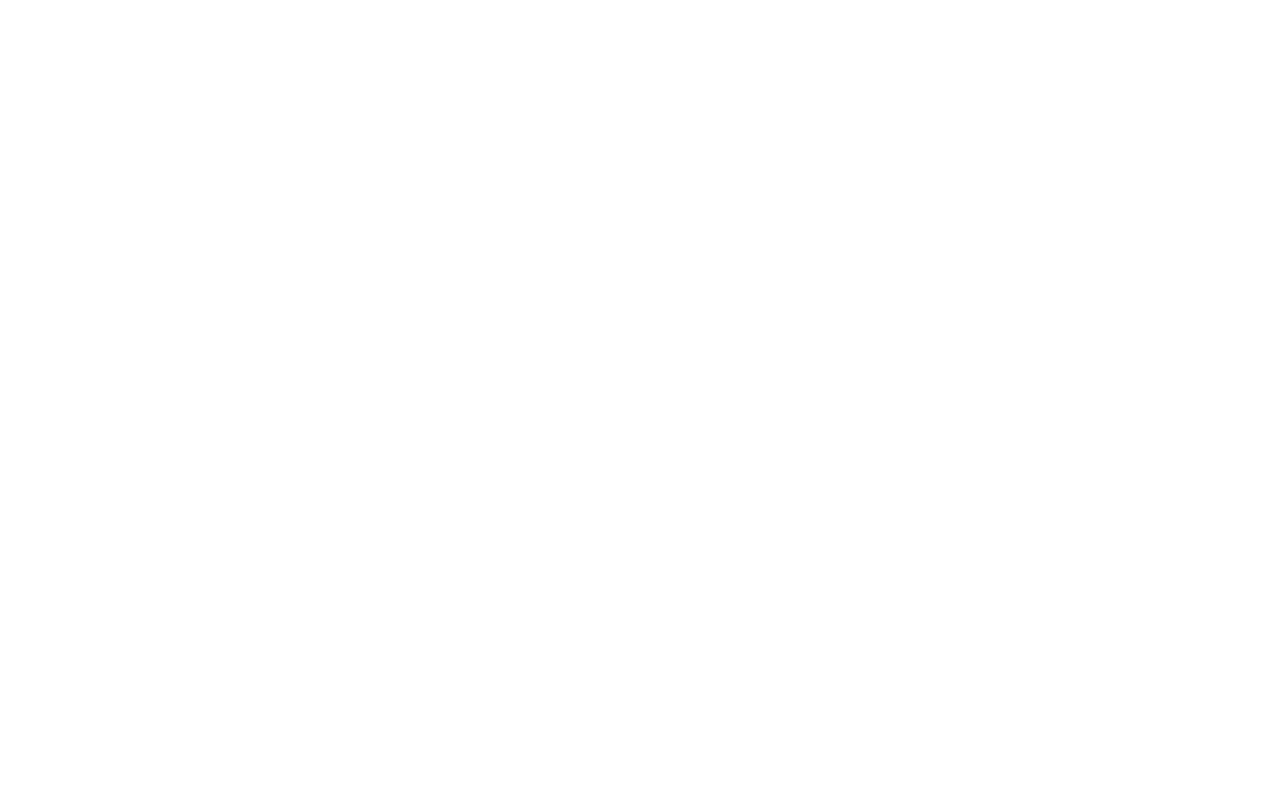
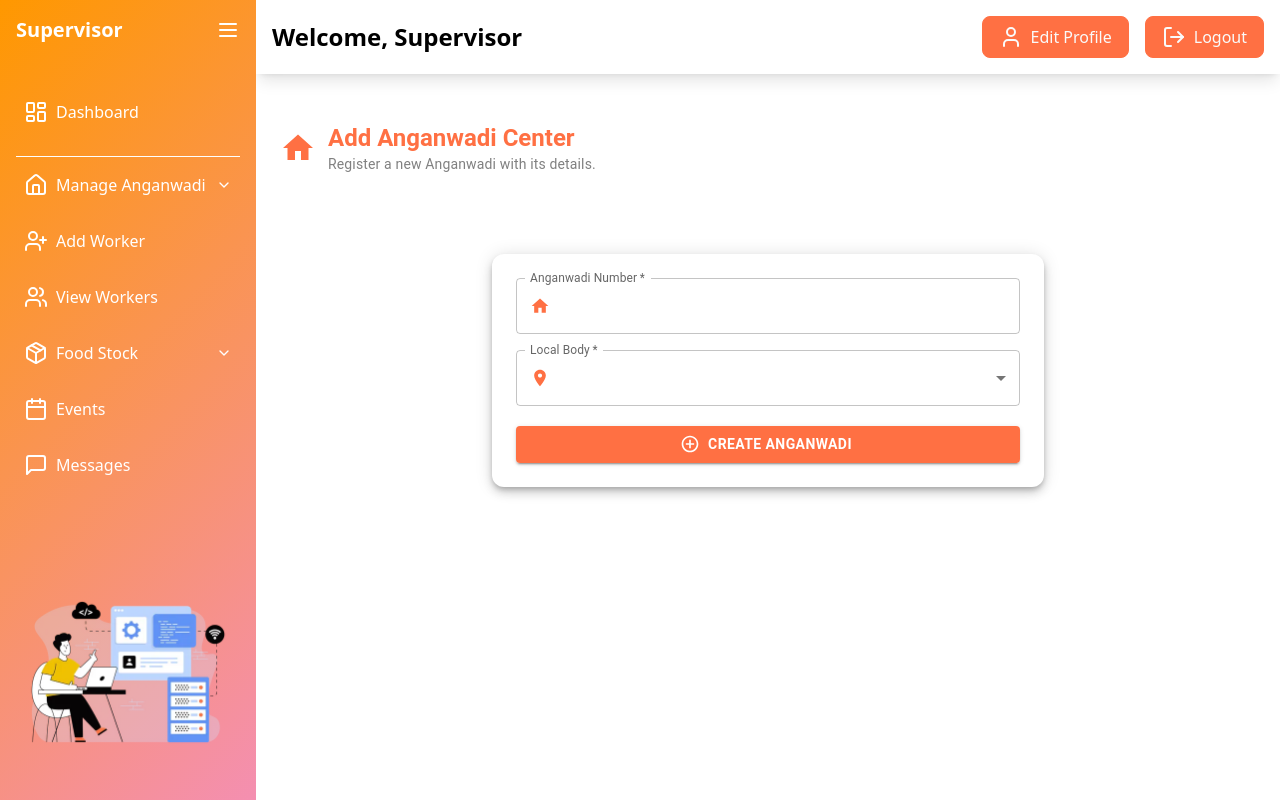
Before and after one commit to parvathy111/anganavadi-frontend, a React (Vite) app: page /addanganawadi in a window 1280 px wide. Before the commit this address had no page. Built offline with nearby package versions, Linux system fonts and the light colour scheme.

Commit message:
add anganawadi details

```diff
--- a/src/App.jsx
+++ b/src/App.jsx
@@ -31,6 +31,8 @@ import PregLactWomenList from "./pages/ViewPregLactWomen";
 import ParentList from "./pages/ViewChildList";
 import ViewOrder from "./pages/ViewOrder";
 import SupervisorViewOrder from "./pages/SupervisorViewOrder";
+import AddAnganawadi from "./pages/AddAnganawadi";
+import ViewSupervisorAnganawadi from "./pages/viewsupervisoranganawadi";
 
 
 
@@ -68,6 +70,9 @@ function App() {
 
       <Route path="/view-preg-lact-women" element={<PregLactWomenList />} />
       <Route path="/view-child-parents" element={<ParentList />} />
+
+      <Route path="/addanganawadi" element={<AddAnganawadi />} />
+      <Route path="/view-anganawadis" element={<ViewSupervisorAnganawadi />} />
       </Routes>
 
 
--- a/src/layouts/SupervisorLayout.jsx
+++ b/src/layouts/SupervisorLayout.jsx
@@ -78,13 +78,13 @@ const SupervisorLayout = ({ children }) => {
               {anganwadiDropdown && sidebarOpen && (
                 <div className="ml-6 mt-2 bg-[#ffffff22] rounded-xl shadow-md p-2 space-y-2 transition-all duration-300">
                   <a
-                    href="/add-anganwadi"
+                    href="/addanganawadi"
                     className="block px-3 py-2 text-sm rounded-lg hover:bg-[#ff6f00] hover:text-white transition-all duration-200"
                   >
                     Add Anganwadi
                   </a>
                   <a
-                    href="/view-anganwadi"
+                    href="/view-anganawadis"
                     className="block px-3 py-2 text-sm rounded-lg hover:bg-[#ff6f00] hover:text-white transition-all duration-200"
                   >
                     View Anganwadi
--- /dev/null
+++ b/src/pages/AddAnganawadi.jsx
@@ -0,0 +1,160 @@
+import React, { useState } from "react";
+import {
+  TextField,
+  Button,
+  Typography,
+  Container,
+  Snackbar,
+  Alert,
+  Box,
+  InputAdornment,
+  Paper,
+  MenuItem,
+} from "@mui/material";
+import {
+  Home as HomeIcon,
+  LocationOn as LocationIcon,
+  AddCircleOutline as AddIcon,
+} from "@mui/icons-material";
+import axios from "axios";
+import SupervisorLayout from "../layouts/SupervisorLayout";
+
+const AddAnganawadi = () => {
+  const [formData, setFormData] = useState({
+    anganwadiNo: "",
+    localBody: "",
+  });
+
+  const [open, setOpen] = useState(false);
+  const [error, setError] = useState("");
+
+  const handleChange = (e) => {
+    setFormData({ ...formData, [e.target.name]: e.target.value });
+  };
+
+  const handleSubmit = async (e) => {
+    e.preventDefault();
+    setError("");
+    try {
+      await axios.post(
+        "http://localhost:5000/anganavadi/createanganawadi",
+        formData,
+        {
+          headers: {
+            Authorization: `Bearer ${localStorage.getItem("token")}`,
+          },
+        }
+      );
+      setOpen(true);
+      setFormData({
+        anganwadiNo: "",
+        localBody: "",
+      });
+    } catch (err) {
+      setError(err.response?.data?.message || "Server error");
+    }
+  };
+
+  return (
+    <SupervisorLayout>
+      {/* Heading */}
+      <Box sx={{ mb: 10, mt: 3, display: "flex", alignItems: "center", gap: 1.5 }}>
+        <HomeIcon sx={{ fontSize: 36, color: "#ff7043" }} />
+        <div>
+          <Typography
+            variant="h5"
+            sx={{ fontWeight: "bold", color: "#ff7043" }}
+          >
+            Add Anganwadi Center
+          </Typography>
+          <Typography variant="body2" sx={{ color: "gray" }}>
+            Register a new Anganwadi with its details.
+          </Typography>
+        </div>
+      </Box>
+
+      {/* Form */}
+      <Container maxWidth="sm" sx={{ mt: 1 }}>
+        <Paper elevation={6} sx={{ p: 3, borderRadius: 3 }}>
+          {error && <Alert severity="error">{error}</Alert>}
+
+          <Box
+            component="form"
+            onSubmit={handleSubmit}
+            display="flex"
+            flexDirection="column"
+            gap={2}
+          >
+            <TextField
+              fullWidth
+              label="Anganwadi Number"
+              name="anganwadiNo"
+              value={formData.anganwadiNo}
+              onChange={handleChange}
+              required
+              InputProps={{
+                startAdornment: (
+                  <InputAdornment position="start">
+                    <HomeIcon sx={{ color: "#ff7043", fontSize: 20 }} />
+                  </InputAdornment>
+                ),
+              }}
+            />
+
+            <TextField
+              select
+              fullWidth
+              label="Local Body"
+              name="localBody"
+              value={formData.localBody}
+              onChange={handleChange}
+              required
+              InputProps={{
+                startAdornment: (
+                  <InputAdornment position="start">
+                    <LocationIcon sx={{ color: "#ff7043", fontSize: 20 }} />
+                  </InputAdornment>
+                ),
+              }}
+            >
+              <MenuItem value="Municipality">Municipality</MenuItem>
+              <MenuItem value="Panchayath">Panchayath</MenuItem>
+              <MenuItem value="Corporation">Corporation</MenuItem>
+            </TextField>
+
+            <Button
+              variant="contained"
+              type="submit"
+              size="medium"
+              startIcon={<AddIcon />}
+              sx={{
+                background: "linear-gradient(45deg, #ff7043, #ff7043)",
+                color: "#fff",
+                fontWeight: "bold",
+                mt: 0.5,
+                "&:hover": {
+                  background: "linear-gradient(45deg, #fb8c00, #ff7043)",
+                },
+              }}
+            >
+              Create Anganwadi
+            </Button>
+          </Box>
+
+          <Snackbar
+            open={open}
+            autoHideDuration={3000}
+            onClose={() => setOpen(false)}
+            anchorOrigin={{ vertical: "top", horizontal: "center" }}
+          >
+            <Alert severity="success" onClose={() => setOpen(false)}>
+              Anganwadi created successfully!
+            </Alert>
+          </Snackbar>
+        </Paper>
+      </Container>
+    </SupervisorLayout>
+  );
+};
+
+export default AddAnganawadi;
--- a/src/pages/SupervisorDashboard.jsx
+++ b/src/pages/SupervisorDashboard.jsx
@@ -53,7 +53,7 @@ export default function SupervisorDashboard() {
       title: "Anganwadi List",
       description: "View and Manage Anganawadi List.",
       icon: <Home size={32} />,
-      link: "#",
+      link: "/view-anganawadis",
     },
     {
       id: 6,
--- /dev/null
+++ b/src/pages/ViewSupervisorAnganawadi.jsx
@@ -0,0 +1,151 @@
+import { useEffect, useState } from "react";
+import axios from "axios";
+import SupervisorLayout from "../layouts/SupervisorLayout";
+import { MapPin } from "lucide-react";
+import {
+  Paper,
+  Table,
+  TableBody,
+  TableCell,
+  TableContainer,
+  TableHead,
+  TableRow,
+  CircularProgress,
+  Typography,
+  TablePagination,
+  TextField,
+  InputAdornment,
+} from "@mui/material";
+import SearchIcon from "@mui/icons-material/Search";
+import { Note } from "@mui/icons-material";
+
+export default function ViewSupervisorAnganawadi() {
+  const [anganwadis, setAnganwadis] = useState([]);
+  const [loading, setLoading] = useState(true);
+  const [searchQuery, setSearchQuery] = useState("");
+  const [page, setPage] = useState(0);
+  const [rowsPerPage, setRowsPerPage] = useState(5);
+
+  useEffect(() => {
+    fetchAnganwadis();
+  }, []);
+
+  const fetchAnganwadis = async () => {
+    try {
+      const response = await axios.get(
+        "http://localhost:5000/anganavadi/getallanganwadi",
+        {
+          headers: {
+            Authorization: `Bearer ${localStorage.getItem("token")}`,
+          },
+        }
+      );
+      setAnganwadis(response.data.data || []);
+    } catch (err) {
+      console.error("Failed to load anganwadis:", err);
+    } finally {
+      setLoading(false);
+    }
+  };
+
+  const handleChangePage = (event, newPage) => {
+    setPage(newPage);
+  };
+
+  const handleChangeRowsPerPage = (event) => {
+    setRowsPerPage(parseInt(event.target.value, 10));
+    setPage(0);
+  };
+
+  const filteredAnganwadis = anganwadis.filter((center) =>
+    center.anganwadiNo.toLowerCase().includes(searchQuery.toLowerCase())
+  );
+
+  if (loading) {
+    return (
+      <div className="flex justify-center items-center h-screen">
+        <CircularProgress />
+      </div>
+    );
+  }
+
+  return (
+    <SupervisorLayout>
+      <div className="p-6">
+        <div className="flex justify-between items-center mb-8">
+          <div>
+            <Typography
+              variant="h4"
+              align="left"
+              gutterBottom
+              className="bg-gradient-to-r from-orange-500 to-orange-600 text-transparent bg-clip-text font-bold"
+            >
+              Anganwadi Centers
+            </Typography>
+            <p className="mt-1 text-gray-500 text-sm">
+              These are the registered Anganwadi centers.
+            </p>
+          </div>
+          <TextField
+            label="Search by Number"
+            variant="outlined"
+            size="small"
+            value={searchQuery}
+            onChange={(e) => setSearchQuery(e.target.value)}
+            InputProps={{
+              startAdornment: (
+                <InputAdornment position="start">
+                  <SearchIcon color="action" />
+                </InputAdornment>
+              ),
+            }}
+          />
+        </div>
+
+        <Paper elevation={6} className="rounded-xl shadow-xl overflow-hidden">
+          <TableContainer>
+            <Table>
+              <TableHead>
+                <TableRow className="bg-gradient-to-r from-orange-400 to-orange-500">
+                  <TableCell className="text-white font-semibold w-10">
+                    #
+                  </TableCell>
+                  <TableCell className="text-white font-semibold w-32">
+                    <Note size={16} className="inline mr-2" />
+                    Anganwadi No
+                  </TableCell>
+                  <TableCell className="text-white font-semibold w-32">
+                    <MapPin size={16} className="inline mr-2" />
+                    Local Body
+                  </TableCell>
+                </TableRow>
+              </TableHead>
+
+              <TableBody>
+                {filteredAnganwadis
+                  .slice(page * rowsPerPage, page * rowsPerPage + rowsPerPage)
+                  .map((center, index) => (
+                    <TableRow key={center._id} hover>
+                      <TableCell>{index + 1 + page * rowsPerPage}</TableCell>
+                      <TableCell>{center.anganwadiNo}</TableCell>
+                      <TableCell>{center.localBody}</TableCell>
+                    </TableRow>
+                  ))}
+              </TableBody>
+            </Table>
+          </TableContainer>
+
+          <TablePagination
+            rowsPerPageOptions={[5, 10, 25]}
+            component="div"
+            count={filteredAnganwadis.length}
+            rowsPerPage={rowsPerPage}
+            page={page}
+            onPageChange={handleChangePage}
+            onRowsPerPageChange={handleChangeRowsPerPage}
+          />
+        </Paper>
+      </div>
+    </SupervisorLayout>
+  );
+}
```
